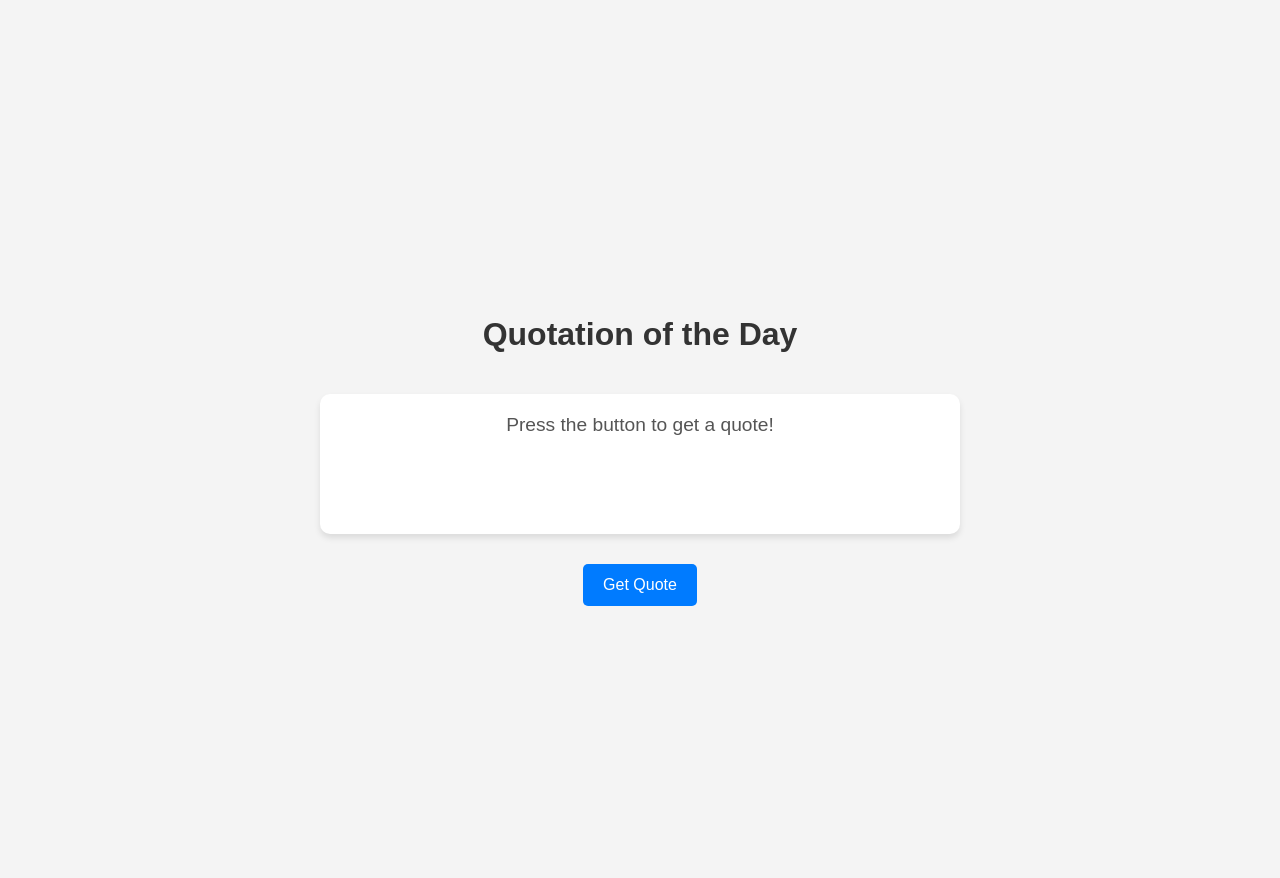
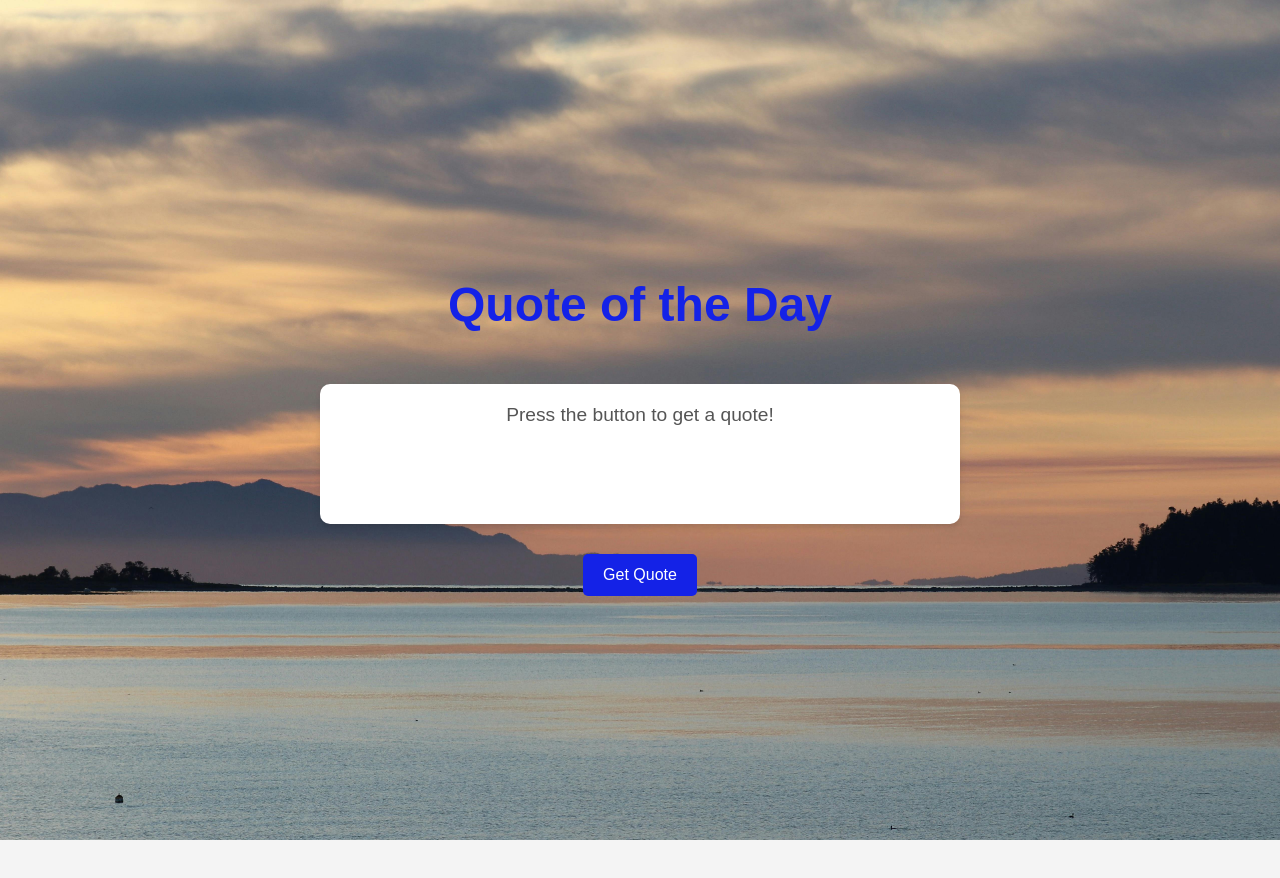
Before and after one commit to Electrify-ai/inspire-me-v1, a website: page index.html in a window 1280 px wide. After the commit the page ends 840 px from the top, so only its background shows below. Drawn offline with Linux system fonts and the light colour scheme.

Commit message:
added background image

```diff
--- a/index.html
+++ b/index.html
@@ -10,18 +10,21 @@
         body {
             font-family: Arial, sans-serif;
             text-align: center;
-            margin: 50px auto;
+            margin: 20px auto;
             display: flex;
             flex-direction: column;
             align-items: center;
             justify-content: center;
             min-height: 100vh;
             background-color: #f4f4f4;
+            background-image: url("../images/cover-image.jpg");
+            background-size: cover;
         }
 
         h1 {
-            font-size: 2rem;
-            color: #333;
+            font-size: 3rem;
+
+            color: #1422e7;
         }
 
         #quote-container {
@@ -45,7 +48,7 @@
             font-size: 16px;
             cursor: pointer;
             border: none;
-            background-color: #007bff;
+            background-color: #1422e7;
             color: white;
             border-radius: 5px;
             margin-top: 10px;
@@ -66,7 +69,7 @@
     </style>
 </head>
 <body>
-    <h1>Quotation of the Day</h1>
+    <h1><strong>Quote of the Day</strong></h1>
 
     <div id="quote-container" aria-live="polite">
         Press the button to get a quote!
```
Also changed, not shown: images/cover-image.jpg (added).
